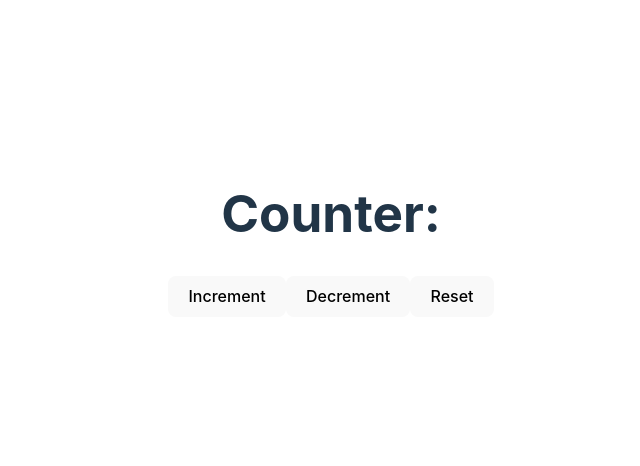
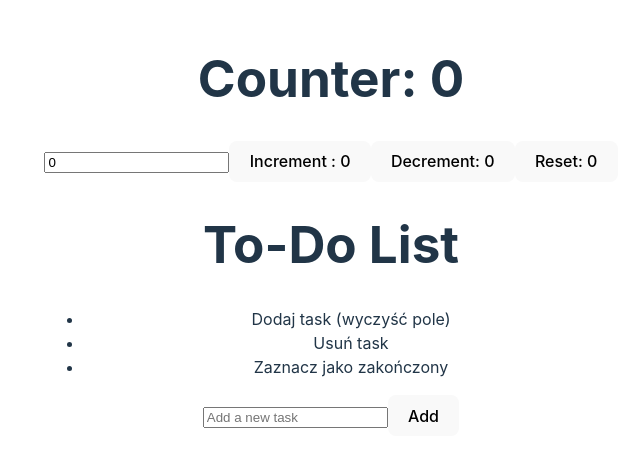
Before and after one commit to mlodyoskar/react-exercises, a React (Vite) app: page / in a window 1280 px wide. Shown: the part 166-632 px from the top of the page, without its empty margins (309-949 px from the left). Built offline with nearby package versions, Linux system fonts and the light colour scheme.

Commit message:
Counter and ToDo finished

```diff
--- a/src/App.tsx
+++ b/src/App.tsx
@@ -7,7 +7,7 @@ const App = () => {
  return (
   <div>
    <Counter />
-   {/* <Todo /> */}
+   <Todo />
    {/* <Weather /> */}
   </div>
  );
--- a/src/tasks/Counter.tsx
+++ b/src/tasks/Counter.tsx
@@ -1,10 +1,27 @@
+import {useState} from "react";
+
 export const Counter = () => {
+    const [count, setCount] = useState(0)
+    const [inputValue, setInputValue] = useState(0)
+    const handleIncrement = (number: number) => {
+        setCount((prevoiusCount) => prevoiusCount + number)
+    }
+
  return (
   <div>
-   <h1>Counter: </h1>
-   <button>Increment</button>
-   <button>Decrement</button>
-   <button>Reset</button>
+   <h1>Counter: {count} </h1>
+      <input type="number" value={inputValue} onChange={(e) => {
+          setInputValue(parseInt(e.target.value))
+      }}/>
+   <button onClick={() => {
+       handleIncrement(inputValue)
+   }}>Increment : {count}</button>
+   <button onClick={() => {
+       setCount(count - 1)
+   }}>Decrement: {count}</button>
+   <button onClick={() => {
+       setCount(0)
+   }}>Reset: {count}</button>
   </div>
  );
 };
--- a/src/tasks/Todo.tsx
+++ b/src/tasks/Todo.tsx
@@ -1,4 +1,34 @@
+import {useState} from "react";
+
+type Task = {
+    id: number,
+    name: string,
+    isCompleted: boolean
+}
+
 export const Todo = () => {
+    const [task, setTask] = useState('')
+    const [tasks, setTasks] = useState<Task[]>([])
+
+    const addTask = () => {
+        if (task === '') {
+            return
+        }
+        setTasks((tasks) => [...tasks, {name: task, isCompleted: false, id: Date.now()}])
+        setTask('')
+    }
+
+    const deleteTask = (id: number) => {
+        setTasks((tasks) =>
+            tasks.filter((task) => task.id != id)
+        )
+    }
+
+    const completeTask = (id: number) => {
+        setTasks((tasks) => tasks.map((task) =>
+            task.id === id ? {...task, isCompleted: !task.isCompleted } : task))
+    }
+
  return (
   <div>
    <h1>To-Do List</h1>
@@ -7,14 +37,25 @@ export const Todo = () => {
     <li>Usuń task</li>
     <li>Zaznacz jako zakończony</li>
    </ul>
-   <input type="text" placeholder="Add a new task" />
-   <button>Add</button>
+   <input type="text" placeholder="Add a new task" onChange={e =>setTask(e.target.value)} value={task}/>
+   <button onClick={() => {
+        addTask()
+   }}>Add</button>
    <ul>
-    <li style={{ textDecoration: false ? "line-through" : "none" }}>
+       {tasks.map((task) => (
+           <li style={{ textDecoration: task.isCompleted ? "line-through" : "none" }} key={task.id}>{task.name}
+               <button onClick={() => {
+                   completeTask(task.id)
+               }}>{task.isCompleted ? "Undo" : "Complete"}</button>
+               <button onClick={() => {
+                   deleteTask(task.id)
+               }}>Delete</button>
+           </li>))}
+       {/*    <li style={{ textDecoration: false ? "line-through" : "none" }}>
      Wynieść śmieci
      <button>{false ? "Undo" : "Complete"}</button>
      <button>Delete</button>
-    </li>
+    </li>*/}
    </ul>
   </div>
  );
```
